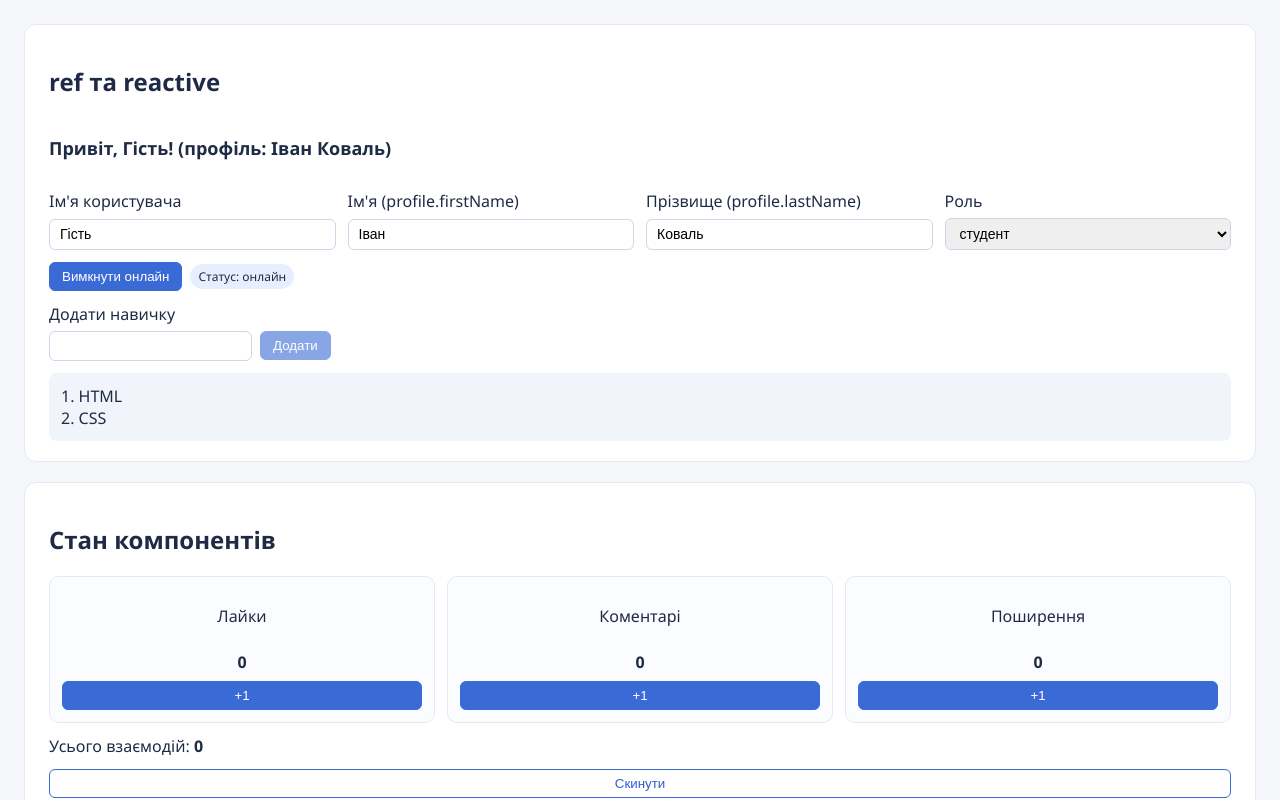
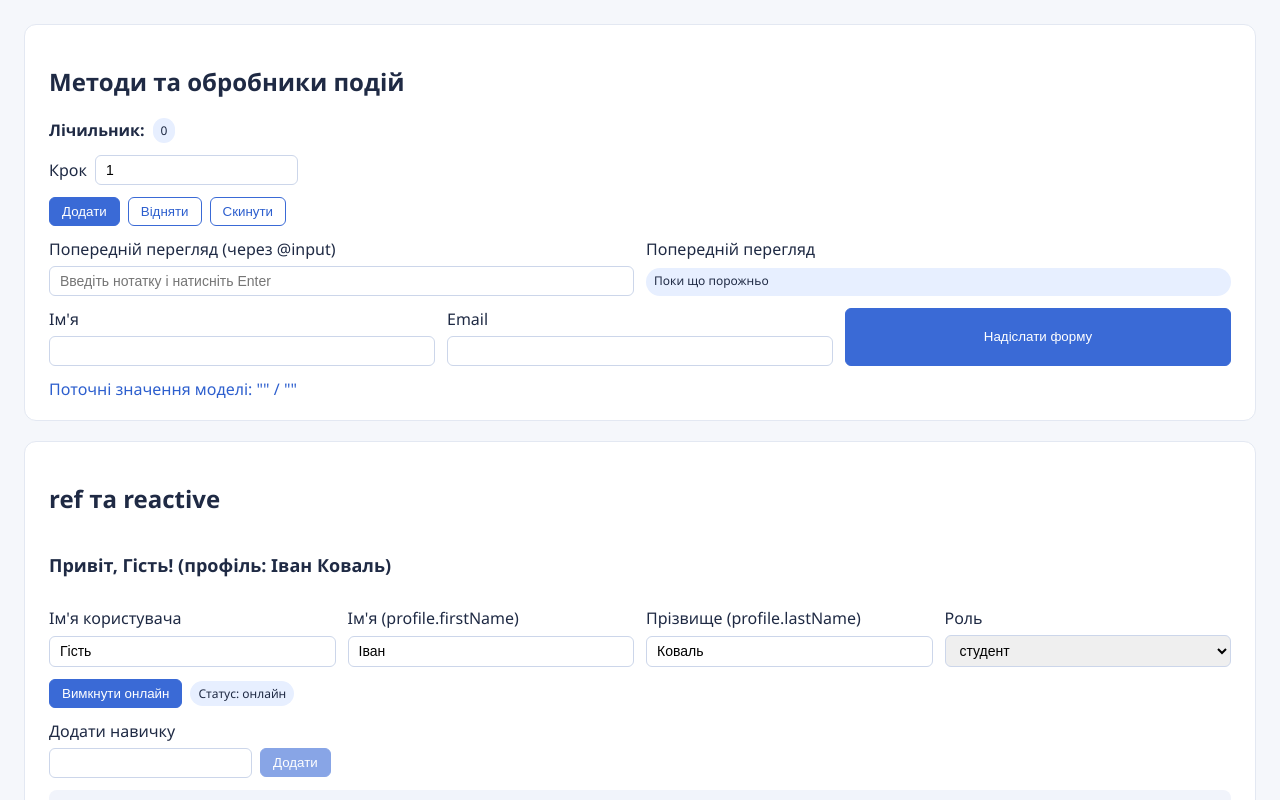
Before and after one commit to epyatyntsev/vue_course, a Vue app: page / in a window 1280 px wide. Shown: the top 800 px of the page. Built offline with nearby package versions, Linux system fonts and the light colour scheme.

Commit message:
Lesson 4: methods/events demo

```diff
--- a/src/App.vue
+++ b/src/App.vue
@@ -1,6 +1,7 @@
 <script setup>
-// Головний компонент курсу: попередні уроки + новий урок 3
+// Головний компонент курсу: попередні уроки + урок про методи й події
 import DirectiveDemo from '@/components/DirectiveDemo.vue'
+import MethodsEventsDemo from '@/components/MethodsEventsDemo.vue'
 import PostsPanel from '@/components/PostsPanel.vue'
 import RefReactiveDemo from '@/components/RefReactiveDemo.vue'
 import StateBoard from '@/components/StateBoard.vue'
@@ -8,6 +9,11 @@ import StateBoard from '@/components/StateBoard.vue'
 
 <template>
   <main class="page">
+    <section class="card">
+      <h2>Методи та обробники подій</h2>
+      <MethodsEventsDemo />
+    </section>
+
     <section class="card">
       <h2>ref та reactive</h2>
       <RefReactiveDemo />
--- /dev/null
+++ b/src/components/MethodsEventsDemo.vue
@@ -0,0 +1,117 @@
+<script setup>
+import { ref } from 'vue'
+
+const counter = ref(0)
+const step = ref(1)
+
+const preview = ref('')
+const name = ref('')
+const email = ref('')
+
+const log = ref([])
+
+const pushLog = (text) => {
+  log.value.unshift(text)
+}
+
+const increment = () => {
+  counter.value += step.value
+  pushLog(`Лічильник: +${step.value}`)
+}
+
+const decrement = () => {
+  counter.value -= step.value
+  pushLog(`Лічильник: -${step.value}`)
+}
+
+const reset = () => {
+  counter.value = 0
+  pushLog('Лічильник: скидання')
+}
+
+const handlePreviewInput = (event) => {
+  preview.value = event.target.value
+}
+
+const addQuickNote = () => {
+  const text = preview.value.trim()
+  if (!text) return
+  pushLog(`Нотатка: ${text}`)
+  preview.value = ''
+}
+
+const submitForm = () => {
+  if (!name.value || !email.value) {
+    pushLog('Форма: заповніть імʼя та email')
+    return
+  }
+
+  pushLog(`Форма: ${name.value} (${email.value})`)
+  name.value = ''
+  email.value = ''
+}
+</script>
+
+<template>
+  <div class="demo">
+    <div class="row">
+      <strong>Лічильник:</strong>
+      <span class="badge">{{ counter }}</span>
+    </div>
+
+    <div class="row">
+      <label>Крок</label>
+      <input v-model.number="step" type="number" min="1" class="input" />
+    </div>
+
+    <div class="row">
+      <button type="button" class="btn" @click="increment">Додати</button>
+      <button type="button" class="btn btn--ghost" @click="decrement">Відняти</button>
+      <button type="button" class="btn btn--ghost" @click="reset">Скинути</button>
+    </div>
+
+    <div class="grid-2">
+      <div class="field">
+        <label>Попередній перегляд (через @input)</label>
+        <input
+          :value="preview"
+          type="text"
+          class="input"
+          placeholder="Введіть нотатку і натисніть Enter"
+          @input="handlePreviewInput"
+          @keyup.enter="addQuickNote"
+        />
+      </div>
+
+      <div class="field">
+        <label>Попередній перегляд</label>
+        <div class="badge">{{ preview || 'Поки що порожньо' }}</div>
+      </div>
+    </div>
+
+    <form class="grid-2" @submit.prevent="submitForm">
+      <div class="field">
+        <label>Ім'я</label>
+        <input v-model.lazy="name" type="text" class="input" />
+      </div>
+
+      <div class="field">
+        <label>Email</label>
+        <input v-model.lazy="email" type="email" class="input" />
+      </div>
+
+      <button type="submit" class="btn">Надіслати форму</button>
+    </form>
+
+    <p class="note">Поточні значення моделі: "{{ name }}" / "{{ email }}"</p>
+
+    <div class="log" v-if="log.length">
+      <p class="log__title">Журнал подій</p>
+      <ul>
+        <li v-for="(item, index) in log" :key="`log-${index}`">
+          {{ item }}
+        </li>
+      </ul>
+    </div>
+  </div>
+</template>
```
Also changed, not shown: 2 other files (tests, documents, lock files or other folders).
